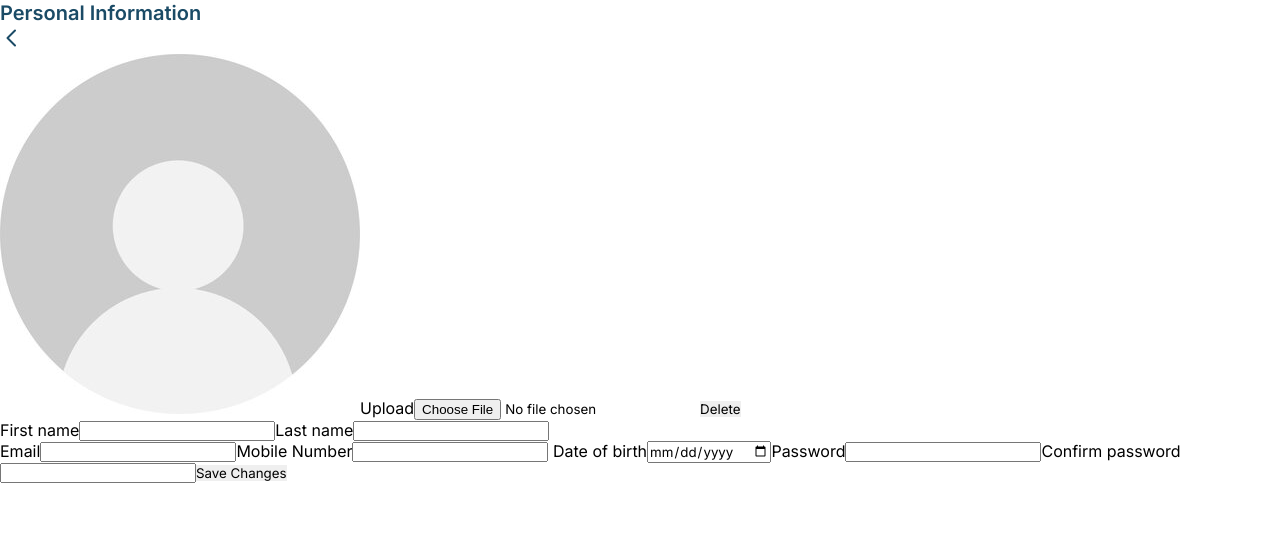
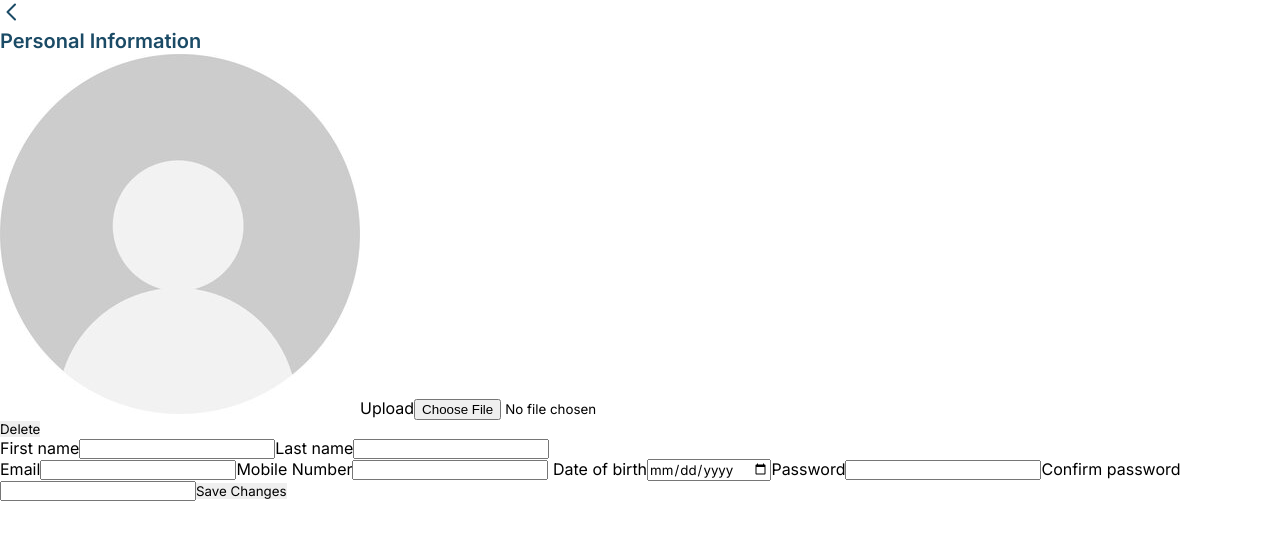
Before and after one commit to Gabriel-Lassen/E-Commerce-CodeVerse, a React (Vite) app in the folder codeverse/: page /profile/personalinformation in a window 1280 px wide. Shown: the top 540 px of the page. Built offline with nearby package versions, Linux system fonts and the light colour scheme.

Commit message:
add: improvement in profile structure

```diff
--- a/codeverse/src/components/Personal-information/index.jsx
+++ b/codeverse/src/components/Personal-information/index.jsx
@@ -6,15 +6,19 @@ function ProfileInformation() {
   return (
     <div className={styles.container}>
       <div className={styles.profile}>
-        <h1>Personal Information</h1>
-        <img src={arrow}/>
+        <div>
+          <img src={arrow} className={styles.arrow}/>
+          <h1>Personal Information</h1>
+        </div>
         <div className={styles.avatar}>
           <img src={user} />
           <label>
             <span>Upload</span>
             <input type="file" accept="image/*" />
+          </label>
+          <div className={styles.buttonDelete}>
             <button>Delete</button>
-          </label>
+          </div>
         </div>
       </div>
       <form className={styles.form}>
```
